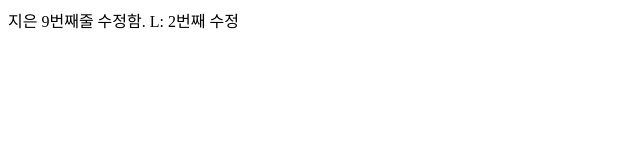
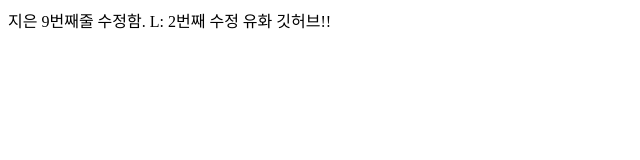
Before and after one commit to kimyouhwa/git_study, a plain HTML site: page right3.html in a window 1280 px wide. Shown: the whole page, without its empty margins (0-640 px from the left). Drawn offline with Linux system fonts and the light colour scheme.

Commit message:
15번줄 추가

```diff
--- a/right3.html
+++ b/right3.html
@@ -8,5 +8,10 @@
 <body>
 
     지은 9번째줄 수정함. L: 2번째 수정
+
+
+
+
+    유화 깃허브!!
 </body>
 </html>
```
